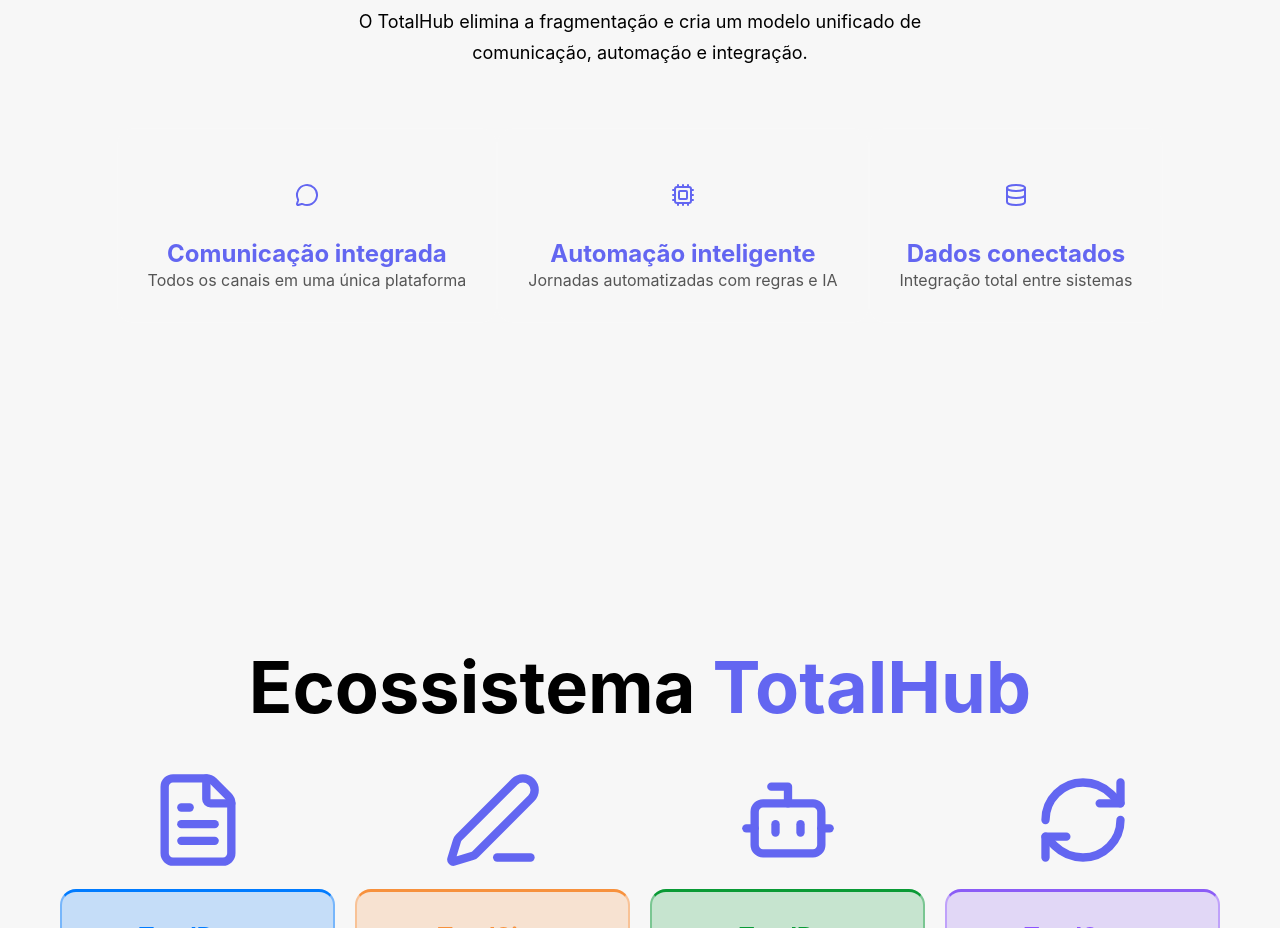
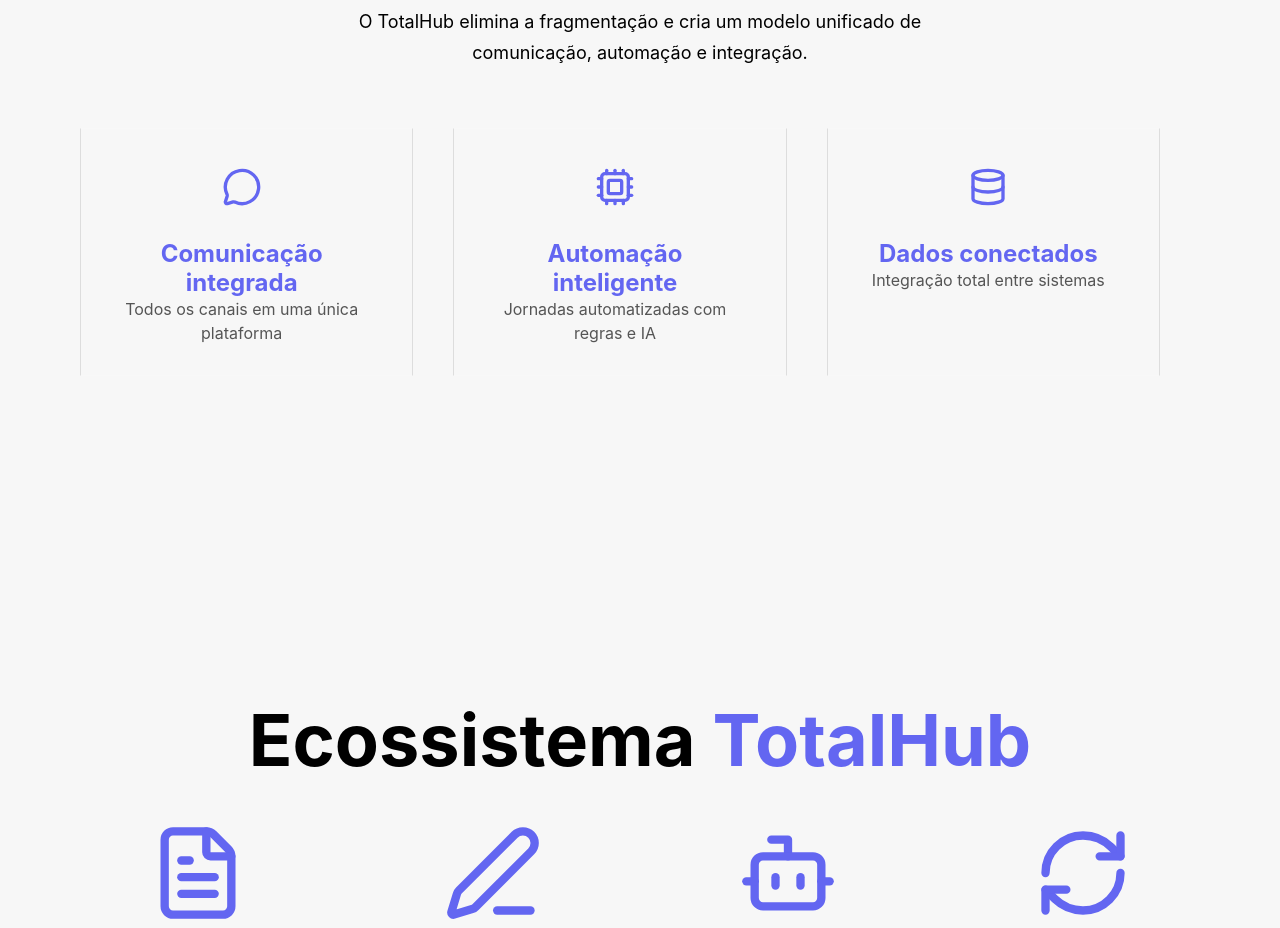
Before and after one commit to kevynsantos-sirius/totalhub, a React (Vite) app: page / in a window 1280 px wide. Shown: the part 1020-1948 px from the top of the page. Built offline with nearby package versions, Linux system fonts and the light colour scheme.

Commit message:
Ajustando overview para ter linhas de colunas

```diff
--- a/src/components/Overview.jsx
+++ b/src/components/Overview.jsx
@@ -14,7 +14,7 @@
         {/* Card Comunicação Integrada */}
         <div className="new-card card-comunicacao">
           <div className="icon">
-            <MessageCircle /> {/* Ícone de Comunicação */}
+            <MessageCircle size={40} /> {/* Ícone de Comunicação */}
           </div>
           <h3>Comunicação integrada</h3>
           <p>Todos os canais em uma única plataforma</p>
@@ -23,7 +23,7 @@
         {/* Card Automação Inteligente */}
         <div className="new-card card-automacao">
           <div className="icon">
-            <Cpu /> {/* Ícone de Automação */}
+            <Cpu size={40} /> {/* Ícone de Automação */}
           </div>
           <h3>Automação inteligente</h3>
           <p>Jornadas automatizadas com regras e IA</p>
@@ -32,7 +32,7 @@
         {/* Card Dados Conectados */}
         <div className="new-card card-dados">
           <div className="icon">
-            <Database /> {/* Ícone de Dados */}
+            <Database size={40} /> {/* Ícone de Dados */}
           </div>
           <h3>Dados conectados</h3>
           <p>Integração total entre sistemas</p>
--- a/src/styles/global.css
+++ b/src/styles/global.css
@@ -682,7 +682,6 @@
 /* Card Base */
 .new-card {
   padding: 30px;
-  border-radius: 16px;
   background: rgba(255,255,255,0.03); /* Transparente para não alterar o fundo */
   border: 1px solid rgba(255,255,255,0.1);
   transition: 0.3s;
@@ -713,3 +712,19 @@
   margin-bottom: 20px;
   transition: 0.3s;
 }
+
+.new-column-list {
+  display: flex;
+  margin-top: 40px;
+  padding: 20px;
+  justify-content: center;
+}
+
+/* cria a linha entre os itens */
+.new-column-list .new-card {
+  border-right: 1px solid rgba(0, 0, 0, 0.1);
+  border-left: 1px solid rgba(0, 0, 0, 0.1);
+  padding-right: 40px;
+  margin-right: 40px;
+  width: 400px;
+}
```
